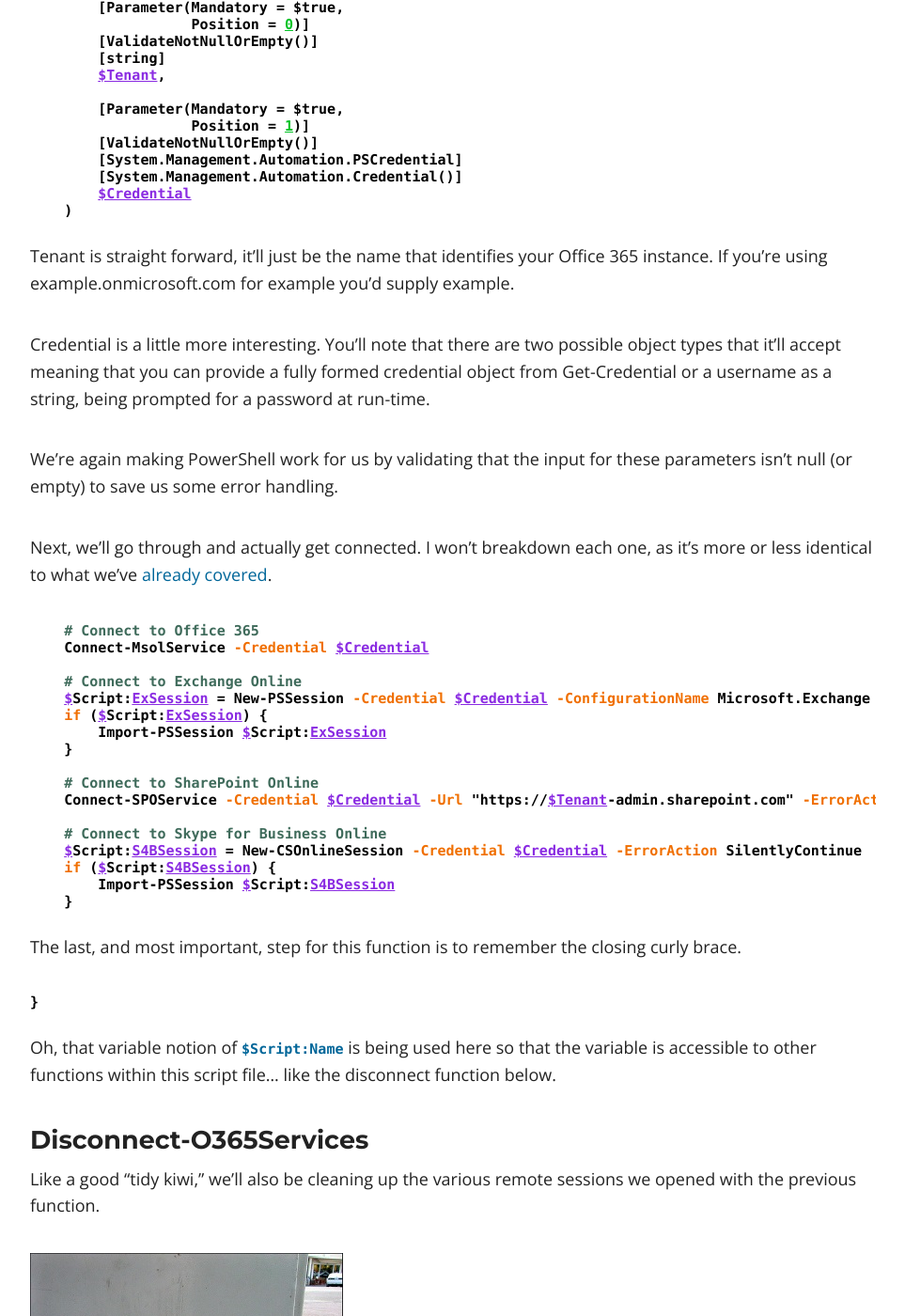
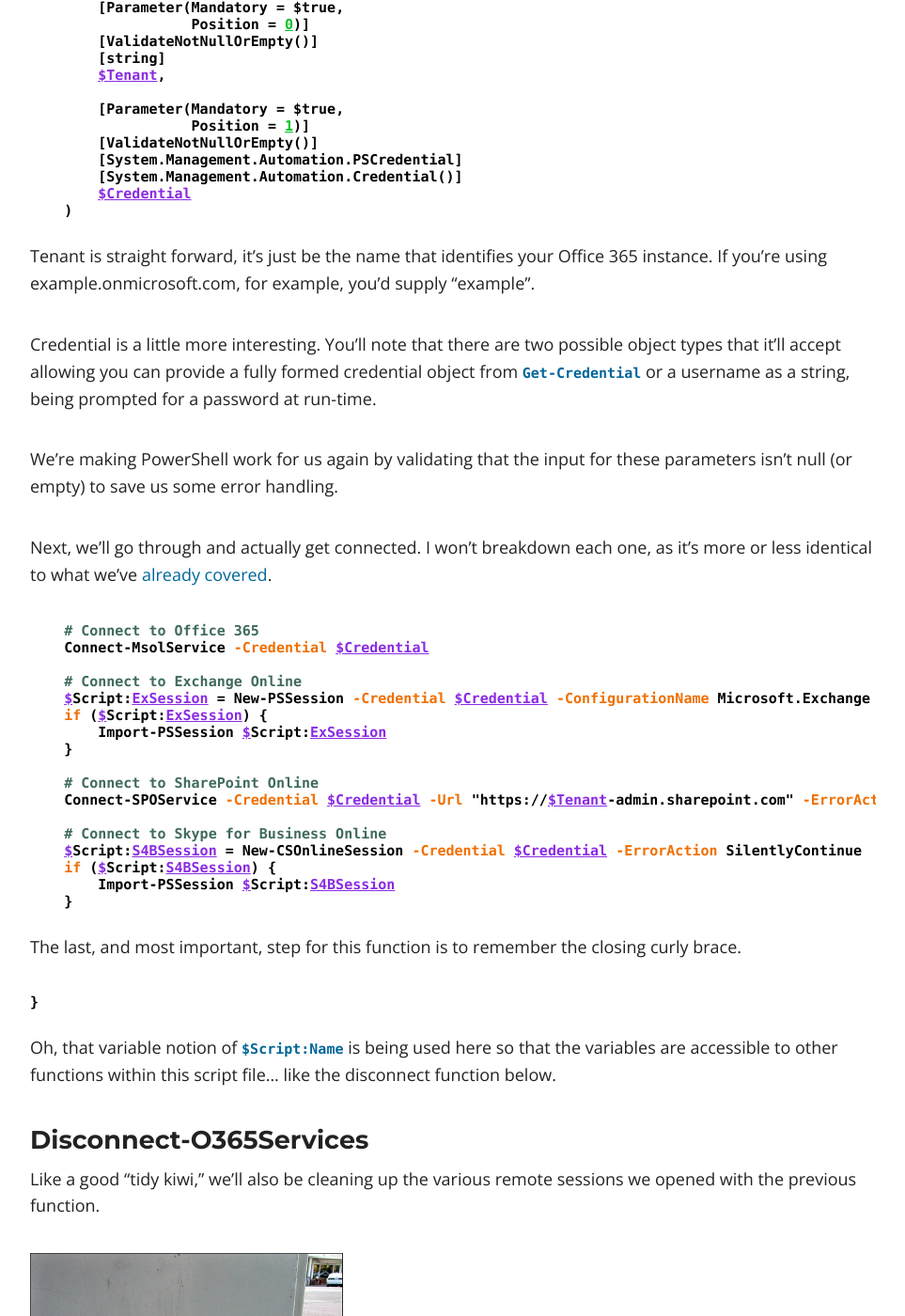
Before and after one commit to Windos/windos.github.io, a Jekyll site: the page built from _posts/2017-08-04-o365-all-the-things.md, in a window 1280 px wide and 1400 px high, scrolled down 1856 px. Shown: the whole window at 94% size, without its empty margins (158-1121 px from the left). Built offline with Jekyll 4.4.1, drawn with Linux system fonts in a browser that asks for light colours; nearby versions of some CDN libraries; comment, search, counter and statistics services are not loaded; some of the changed text lies outside the part shown.

Commit message:
Minor changes on first read through
... before publishing this time.

````diff
--- a/_posts/2017-08-04-o365-all-the-things.md
+++ b/_posts/2017-08-04-o365-all-the-things.md
@@ -81,16 +81,16 @@
     )
 ```
 
-Tenant is straight forward, it'll just be the name that identifies your Office
-365 instance. If you're using example.onmicrosoft.com for example you'd supply
-example.
+Tenant is straight forward, it's just be the name that identifies your Office
+365 instance. If you're using example.onmicrosoft.com, for example, you'd supply
+"example".
 
 Credential is a little more interesting. You'll note that there are two possible
-object types that it'll accept meaning that you can provide a fully formed
-credential object from Get-Credential or a username as a string, being prompted
+object types that it'll accept allowing you can provide a fully formed
+credential object from `Get-Credential` or a username as a string, being prompted
 for a password at run-time.
 
-We're again making PowerShell work for us by validating that the input for these
+We're making PowerShell work for us again by validating that the input for these
 parameters isn't null (or empty) to save us some error handling.
 
 Next, we'll go through and actually get connected. I won't breakdown each one,
@@ -124,18 +124,18 @@
 }
 ```
 
-Oh, that variable notion of `$Script:Name` is being used here so that the variable
-is accessible to other functions within this script file… like the disconnect
+Oh, that variable notion of `$Script:Name` is being used here so that the variables
+are accessible to other functions within this script file… like the disconnect
 function below.
 
 ### Disconnect-O365Services
 
-Like a good “tidy kiwi,” we'll also be cleaning up the various remote sessions
+Like a good "tidy kiwi," we'll also be cleaning up the various remote sessions
 we opened with the previous function.
 
 [![a tidy kiwi by leroy - https://www.flickr.com/photos/iiiii/246016049](/images/o365-all-the-things/tidykiwi.jpg)](/images/o365-all-the-things/tidykiwi.jpg)
 
-You'll notice that there is no Disconnect-MsolService cmdlet. Unlike the other
+You'll notice that there is no `Disconnect-MsolService` cmdlet. Unlike the other
 services, there is no actual PS session created, so just disconnect the others
 and close the PowerShell host.
 
````
Also changed, not shown: other parts of _posts/2017-08-04-o365-all-the-things.md (+1 -1 lines).
